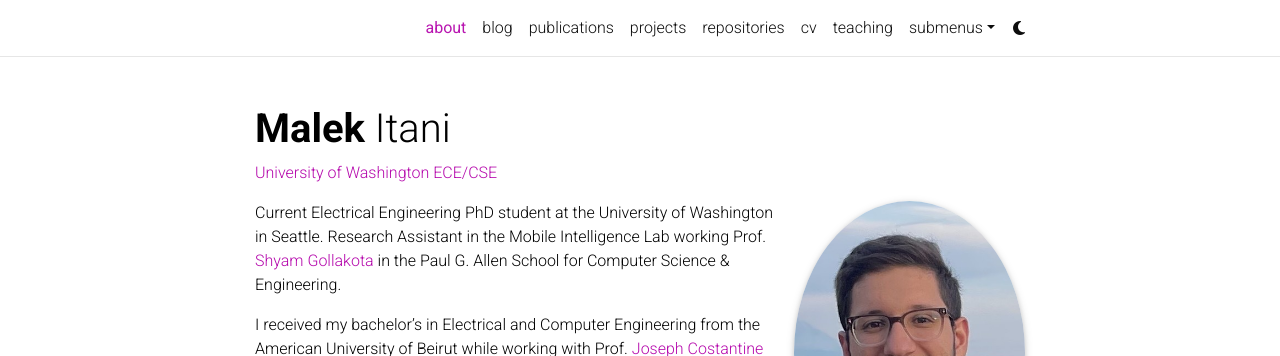
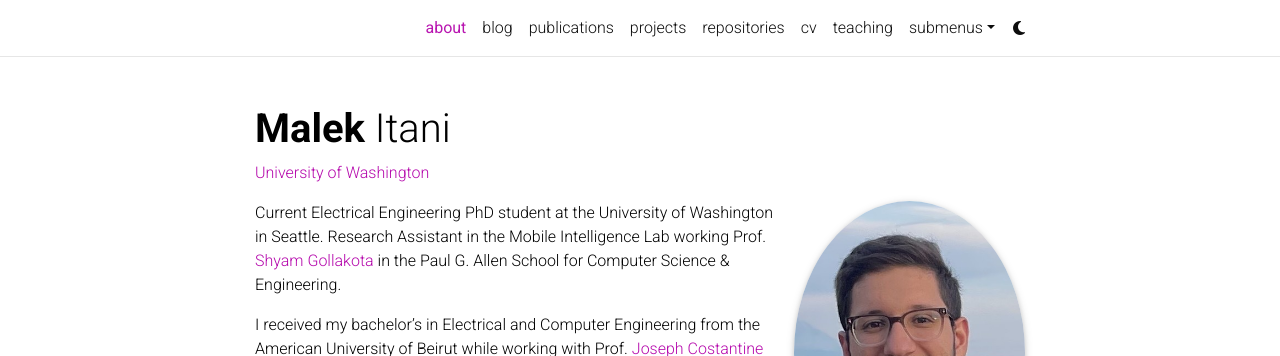
Before and after one commit to MalekItani/malekitani.github.io, a Jekyll site: the page built from _pages/about.md, in a window 1280 px wide. Shown: the top 356 px of the page. Built offline with Jekyll 4.4.1, drawn with Linux system fonts in a browser that asks for light colours; full-size pictures stand in for the smaller copies a plugin makes; comment, search, counter and statistics services are not loaded; a style sheet for code colours, icons or effects is not loaded.

Commit message:
ADded link to UW

```diff
--- a/_pages/about.md
+++ b/_pages/about.md
@@ -2,7 +2,7 @@
 layout: about
 title: about
 permalink: /
-subtitle: <a href='#'>University of Washington ECE/CSE</a>
+subtitle: <a href='uw.edu'>University of Washington</a>
 
 profile:
   align: right
```
